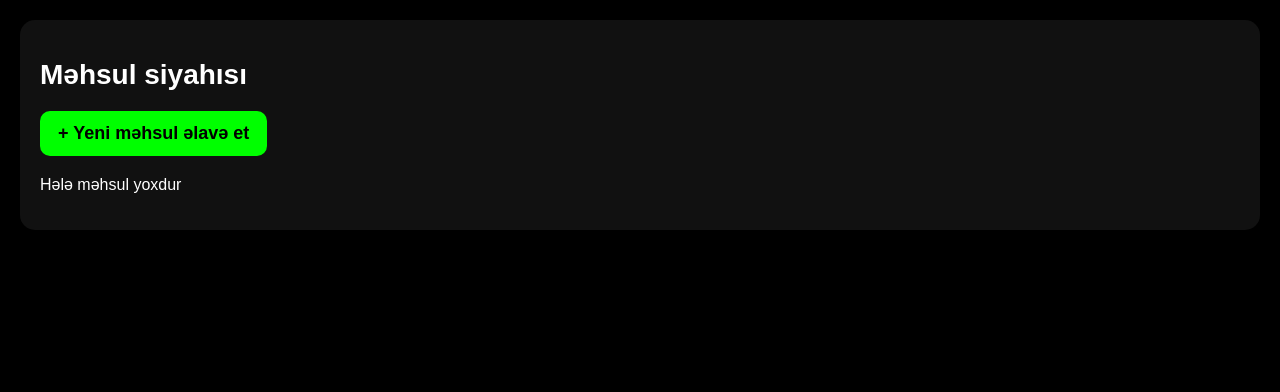
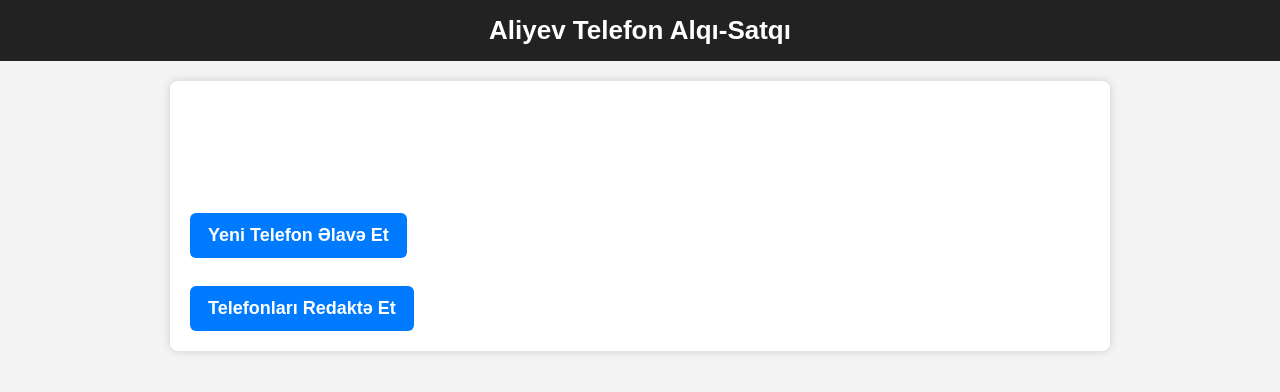
Before and after one commit to aliyevsaid02000-cloud/aliyevsaid02000-cloud.github.io, a plain HTML site: page index.html in a window 1280 px wide. Drawn offline with Linux system fonts and the light colour scheme.

Commit message:
Update index.html

```diff
--- a/index.html
+++ b/index.html
@@ -3,19 +3,74 @@
 <head>
     <meta charset="UTF-8">
     <meta name="viewport" content="width=device-width, initial-scale=1.0">
-    <title>Aliyev Phone Store – Məhsullar</title>
+    <title>Aliyev Telefon Alqı-Satqı</title>
+
     <link rel="stylesheet" href="Style.css">
+
+    <style>
+        body {
+            font-family: Arial, sans-serif;
+            background: #f4f4f4;
+            margin: 0;
+            padding: 0;
+        }
+
+        header {
+            background: #222;
+            padding: 15px;
+            text-align: center;
+        }
+
+        header h1 {
+            color: white;
+            margin: 0;
+            font-size: 26px;
+        }
+
+        .container {
+            width: 90%;
+            max-width: 900px;
+            margin: auto;
+            margin-top: 20px;
+            background: white;
+            padding: 20px;
+            border-radius: 8px;
+            box-shadow: 0px 0px 10px #ccc;
+        }
+
+        .btn {
+            display: inline-block;
+            background: #007bff;
+            color: white;
+            padding: 12px 18px;
+            border-radius: 6px;
+            text-decoration: none;
+            font-size: 18px;
+            margin-top: 10px;
+        }
+
+        .btn:hover {
+            background: #0056b3;
+        }
+    </style>
 </head>
+
 <body>
 
+<header>
+    <h1>Aliyev Telefon Alqı-Satqı</h1>
+</header>
+
 <div class="container">
-    <h1>Məhsul siyahısı</h1>
 
-    <a href="add-product.html" class="btn">+ Yeni məhsul əlavə et</a>
+    <h2>Telefon Mağazasına Xoş Gəldiniz</h2>
+    <p>Bura əlavə edilmiş bütün telefonları görə, yenisini əlavə edə və ya mövcud telefonu düzəldə bilərsiniz.</p>
 
-    <div id="product-list" class="product-list"></div>
+    <a class="btn" href="add-product.html">Yeni Telefon Əlavə Et</a>
+    <br><br>
+    <a class="btn" href="edit-product.html">Telefonları Redaktə Et</a>
+
 </div>
 
-<script src="Script.js"></script>
 </body>
 </html>
```
